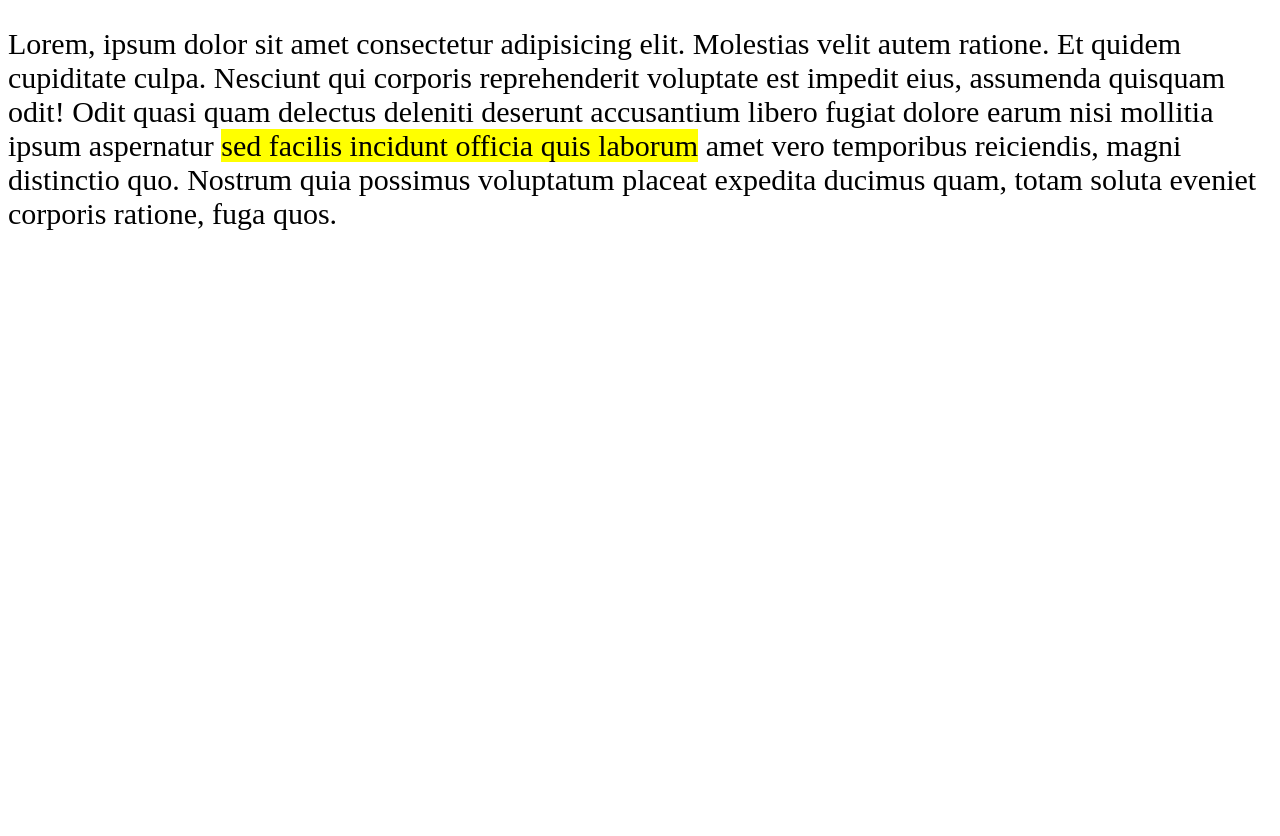
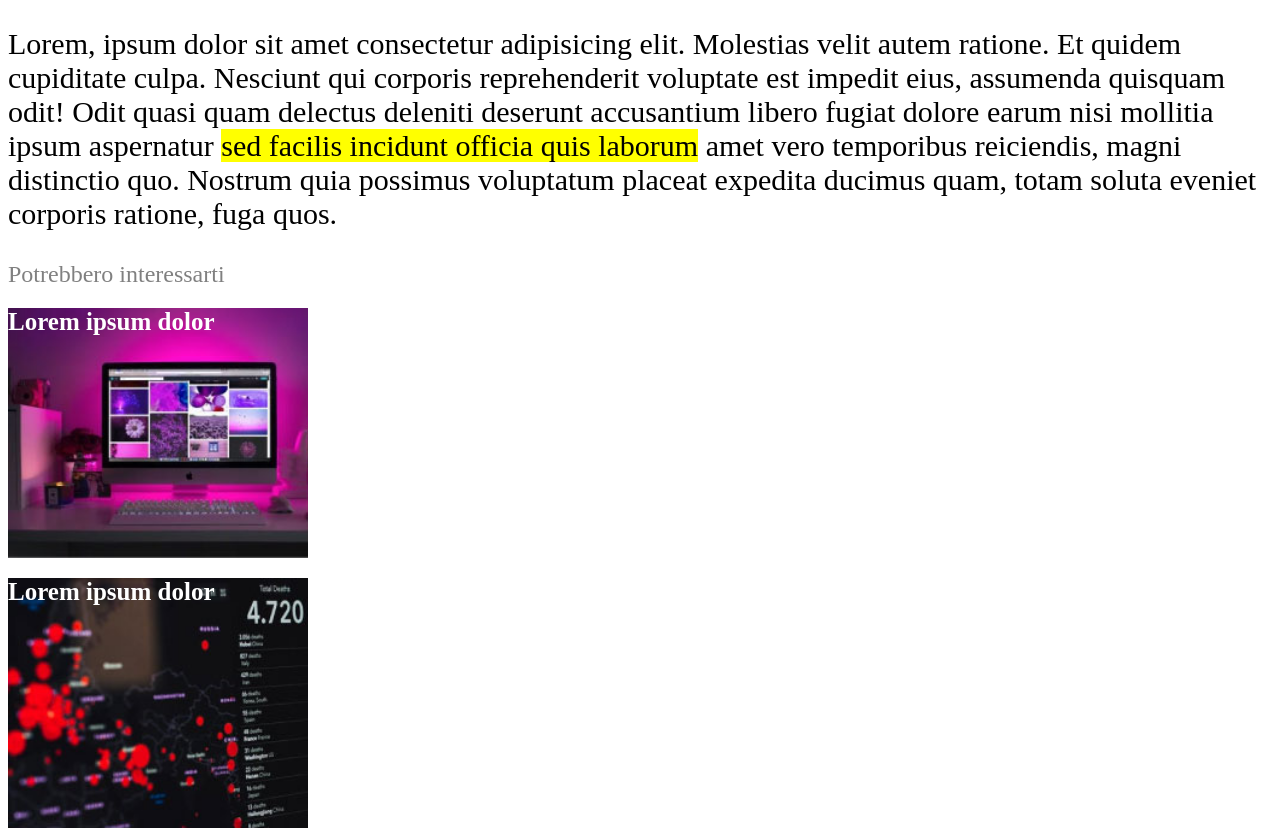
Before and after one commit to gabrivava/html-css-booleaner, a plain HTML site: page index.html in a window 1280 px wide. Shown: the part 2062-2898 px from the top of the page. Before the commit the page ends 2323 px from the top, so only its background shows below. Drawn offline with Linux system fonts and the light colour scheme.

Commit message:
complete site add

```diff
--- a/index.html
+++ b/index.html
@@ -86,6 +86,14 @@
 
     <!-- Site Add -->
     <section>
+        <h2>Potrebbero interessarti</h2>
+        <div class="pubblicita1">
+            <div style="color: white; font-size: 25px; font-weight: 600;">Lorem ipsum dolor</div>
+        </div>
+
+        <div class="pubblicita2">
+            <div style="color: white; font-size: 25px; font-weight: 600;">Lorem ipsum dolor</div>
+        </div>
 
     </section>
     <!-- /Site Add -->
--- a/style.css
+++ b/style.css
@@ -47,3 +47,19 @@ td {
 .coloretabella {
     background-color: #b1e5f2;
 }
+
+.pubblicita1 {
+    background-image: url(./img/monitor.jpg);
+    background-size: cover;
+    background-repeat: no-repeat;
+    width: 300px;
+    height: 250px;
+}
+.pubblicita2 {
+    background-image: url(./img/graph.jpg);
+    background-size: cover;
+    background-repeat: no-repeat;
+    width: 300px;
+    height: 250px;
+    margin-top: 20px;
+}
```
